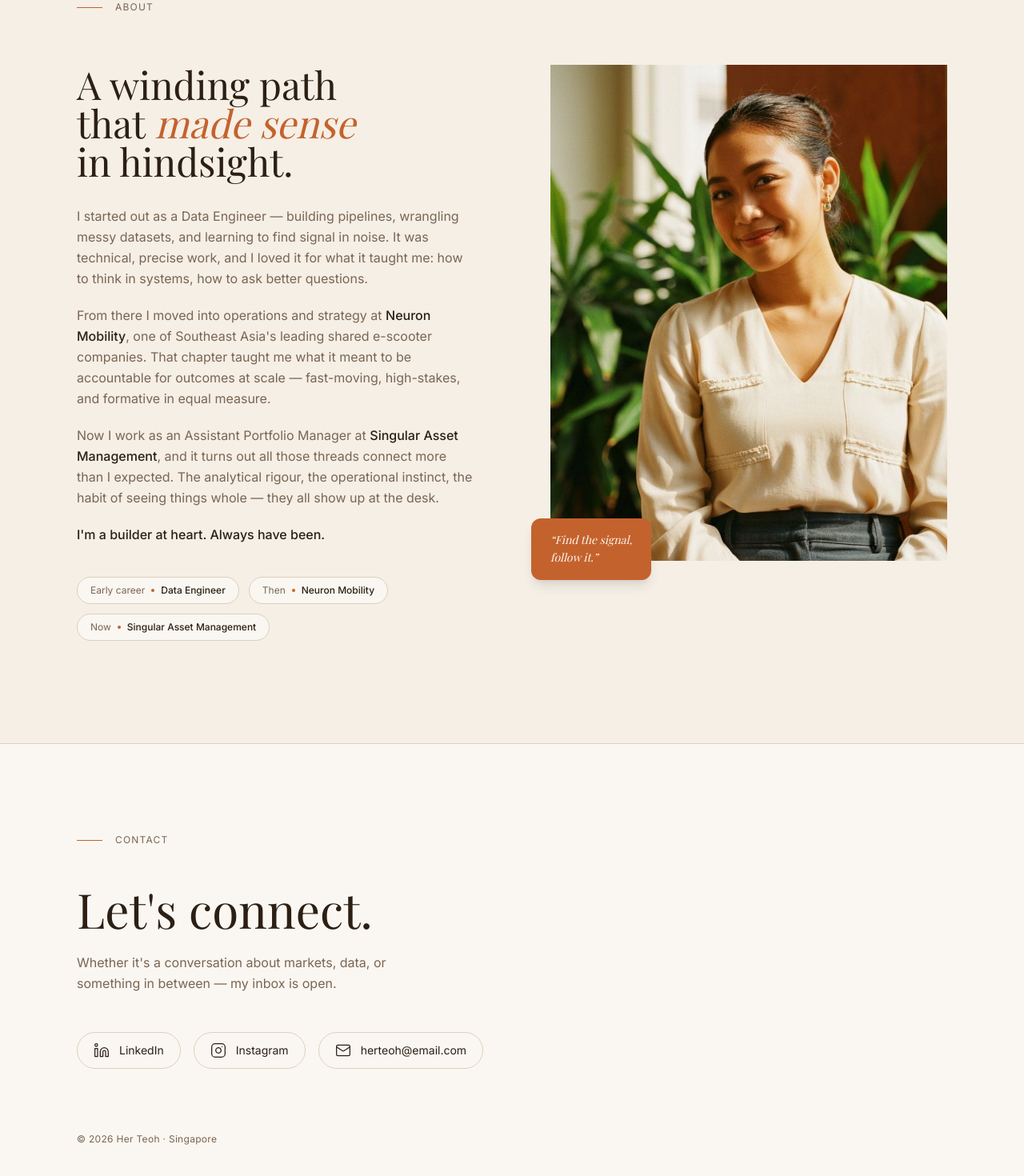
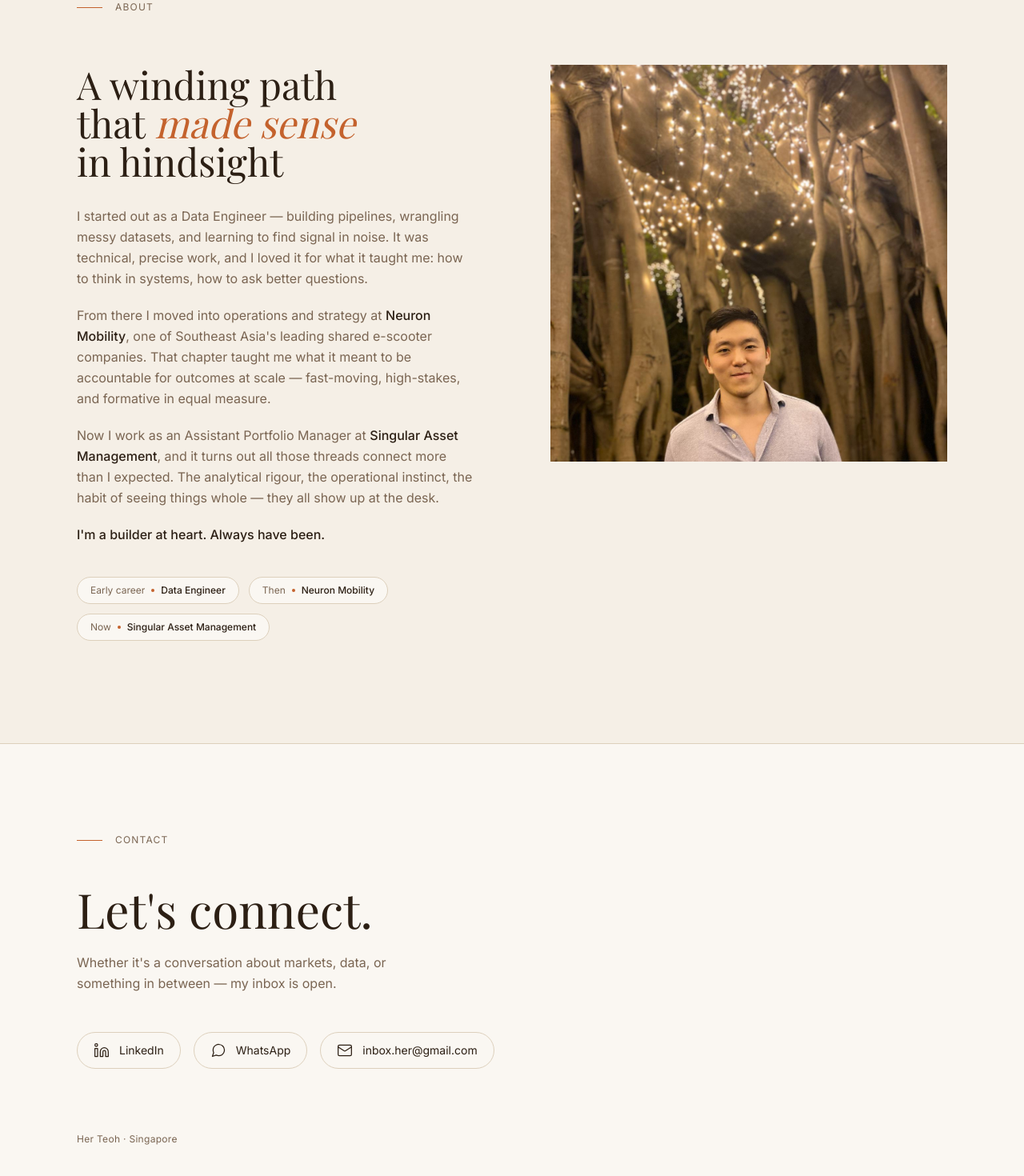
Before and after one commit to HerTeoh/personal-website, a Next.js app: page / in a window 1280 px wide. Shown: the part 928-2398 px from the top of the page at 80% size. Built offline with nearby package versions, Linux system fonts and the light colour scheme.

Commit message:
update profile photo and social links, remove year from footer
Co-authored-by: Her <35910990+HerTeoh@users.noreply.github.com>

```diff
--- a/components/about.tsx
+++ b/components/about.tsx
@@ -27,7 +27,7 @@ export default function About() {
           <h2 className="font-serif text-3xl md:text-4xl lg:text-5xl font-normal text-foreground leading-snug text-balance mb-8">
             A winding path that{" "}
             <em className="italic text-accent">made sense</em>{" "}
-            in hindsight.
+            in hindsight
           </h2>
 
           <div className="space-y-5 font-sans text-base leading-relaxed text-muted-foreground">
@@ -80,20 +80,14 @@ export default function About() {
 
         {/* Right — image */}
         <div className="relative">
-          <div className="aspect-[4/5] w-full max-w-sm lg:max-w-none rounded-2xl overflow-hidden bg-muted">
+          <div className="aspect-square w-full max-w-sm lg:max-w-none rounded-2xl overflow-hidden bg-muted">
             <Image
               src="/her-portrait.jpg"
-              alt="Her Teoh — a warm editorial portrait"
+              alt="Her Teoh"
               fill
-              className="object-cover"
+              className="object-cover object-top"
               sizes="(max-width: 1024px) 100vw, 50vw"
             />
-          </div>
-          {/* Terracotta accent card */}
-          <div className="absolute -bottom-6 -left-6 hidden lg:block px-6 py-4 bg-accent rounded-xl shadow-lg">
-            <p className="font-serif italic text-accent-foreground text-sm leading-relaxed">
-              &ldquo;Find the signal,<br />follow it.&rdquo;
-            </p>
           </div>
         </div>
       </div>
--- a/components/contact.tsx
+++ b/components/contact.tsx
@@ -16,7 +16,7 @@ const LinkedInIcon = () => (
   </svg>
 );
 
-const InstagramIcon = () => (
+const WhatsAppIcon = () => (
   <svg
     width="20"
     height="20"
@@ -28,9 +28,7 @@ const InstagramIcon = () => (
     strokeLinejoin="round"
     aria-hidden="true"
   >
-    <rect width="20" height="20" x="2" y="2" rx="5" ry="5" />
-    <path d="M16 11.37A4 4 0 1 1 12.63 8 4 4 0 0 1 16 11.37z" />
-    <line x1="17.5" x2="17.51" y1="6.5" y2="6.5" />
+    <path d="M21 11.5a8.38 8.38 0 0 1-.9 3.8 8.5 8.5 0 0 1-7.6 4.7 8.38 8.38 0 0 1-3.8-.9L3 21l1.9-5.7a8.38 8.38 0 0 1-.9-3.8 8.5 8.5 0 0 1 4.7-7.6 8.38 8.38 0 0 1 3.8-.9h.5a8.48 8.48 0 0 1 8 8v.5z" />
   </svg>
 );
 
@@ -58,13 +56,13 @@ const links = [
     icon: <LinkedInIcon />,
   },
   {
-    label: "Instagram",
-    href: "https://instagram.com/herteoh",
-    icon: <InstagramIcon />,
+    label: "WhatsApp",
+    href: "https://wa.me/6591284041",
+    icon: <WhatsAppIcon />,
   },
   {
-    label: "herteoh@email.com",
-    href: "mailto:herteoh@email.com",
+    label: "inbox.her@gmail.com",
+    href: "mailto:inbox.her@gmail.com",
     icon: <MailIcon />,
   },
 ];
@@ -112,7 +110,7 @@ export default function Contact() {
 
         {/* Bottom credit line */}
         <p className="font-sans text-xs text-muted-foreground mt-20 tracking-wide">
-          &copy; {new Date().getFullYear()} Her Teoh &middot; Singapore
+          Her Teoh &middot; Singapore
         </p>
       </div>
     </footer>
--- a/components/hero.tsx
+++ b/components/hero.tsx
@@ -55,10 +55,7 @@ export default function Hero() {
       </main>
 
       {/* Bottom scroll hint */}
-      <footer className="flex items-center justify-between">
-        <span className="font-sans text-xs text-muted-foreground tracking-widest uppercase">
-          2025
-        </span>
+      <footer className="flex items-center justify-end">
         <div className="flex items-center gap-2 text-muted-foreground">
           <span className="font-sans text-xs tracking-widest uppercase">Scroll</span>
           <svg
```
Also changed, not shown: public/her-portrait.jpg.
